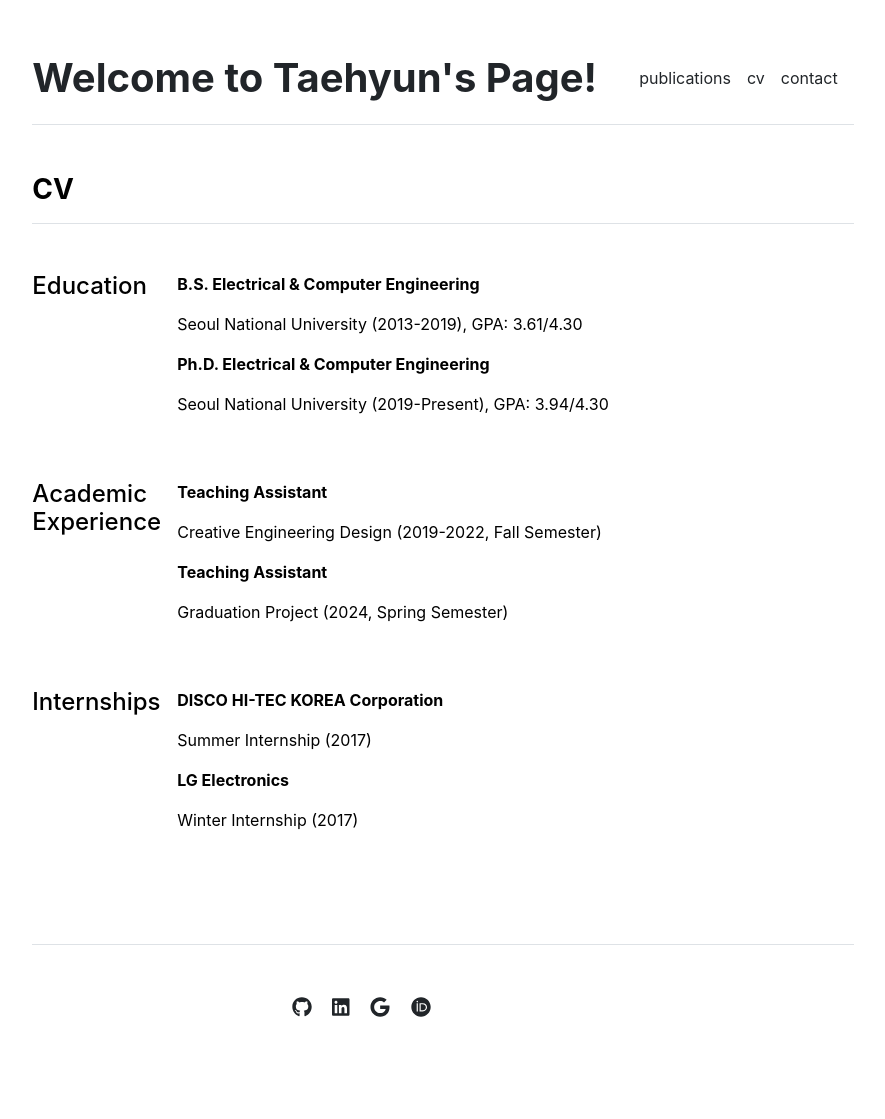
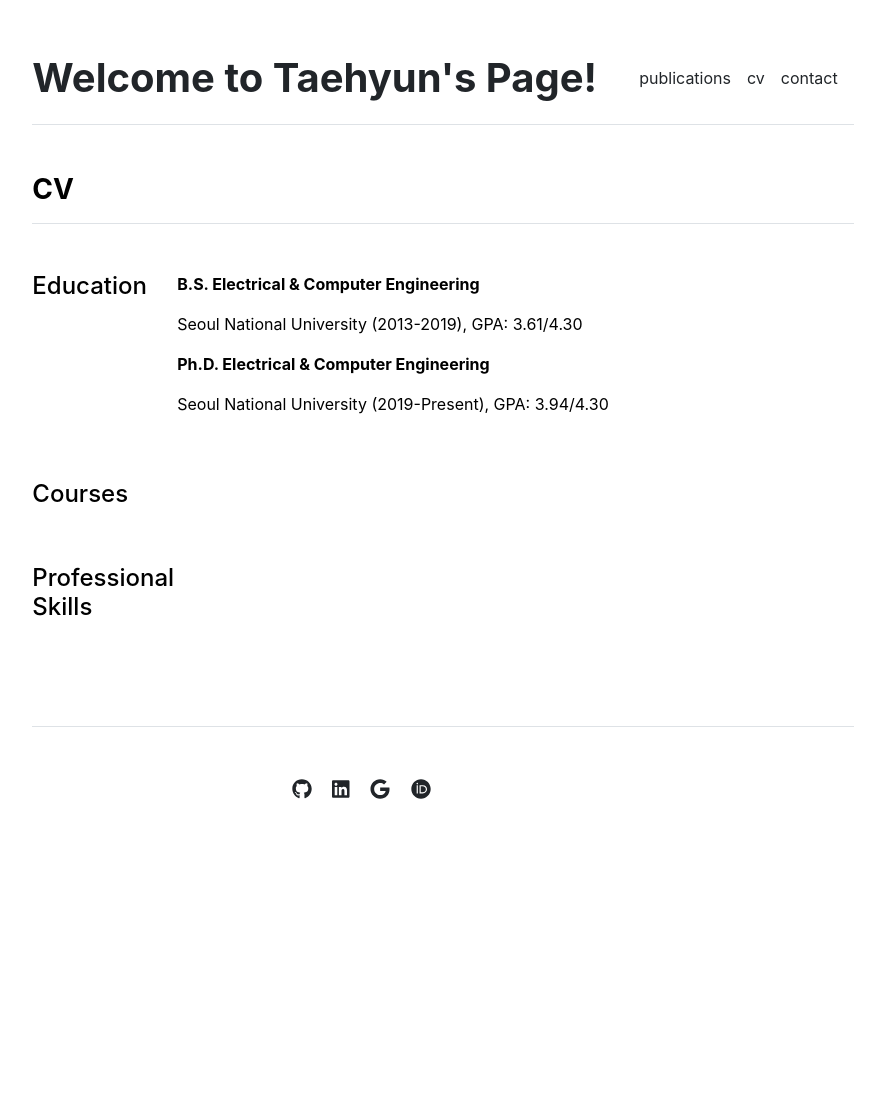
Before and after one commit to taehyunzzz/taehyunzzz.github.io, a Jekyll site: the page built from cv.md, in a window 1280 px wide. Shown: the whole page, without its empty margins (197-1082 px from the left). Built offline with Jekyll 4.4.1, drawn with Linux system fonts in a browser that asks for light colours; after the commit the page ends 901 px from its top, so only the background shows below that.

Commit message:
DEBUG: test77

```diff
--- a/_data/cv/academic-experience.yml
+++ /dev/null
@@ -1,5 +0,0 @@
-- title: 'Teaching Assistant'
-  description: 'Creative Engineering Design (2019-2022, Fall Semester)'
-
-- title: 'Teaching Assistant'
-  description: 'Graduation Project (2024, Spring Semester)'
--- a/_data/cv/internships.yml
+++ /dev/null
@@ -1,5 +0,0 @@
-- title: 'DISCO HI-TEC KOREA Corporation'
-  description: 'Summer Internship (2017)'
-
-- title: 'LG Electronics'
-  description: 'Winter Internship (2017)'
--- a/_layouts/cv.html
+++ b/_layouts/cv.html
@@ -7,6 +7,7 @@ layout: default
 <div class="row g-5 mb-5">
   <div>
     <h3 class="fw-bold border-bottom pb-3 mb-5">CV</h3>
+
     <div class="row g-5 mb-5">
       <div class="col-md-2">
         <h4>Education</h4>
@@ -18,27 +19,30 @@ layout: default
         {% endfor %}
       </div>
     </div>
+
     <div class="row g-5 mb-5">
       <div class="col-md-2">
-        <h4>Academic Experience</h4>
+        <h4>Courses</h4>
       </div>
       <div class="col-md-10">
-        {% for section in site.data.cv.academic-experience %}
+        {% for section in site.data.cv.courses %}
           <p class="fw-bold">{{ section.title }}</p>
           <p>{{ section.description }}</p>
         {% endfor %}
       </div>
     </div>
+
     <div class="row g-5 mb-5">
       <div class="col-md-2">
-        <h4>Internships</h4>
+        <h4>Professional Skills</h4>
       </div>
       <div class="col-md-10">
-        {% for section in site.data.cv.internships %}
-          <p class="fw-bold">{{ section.title }}</p>
+        {% for section in site.data.cv.skills %}
+          <p class="fw-bold text-lg-start">{{ section.title }}</p>
           <p>{{ section.description }}</p>
         {% endfor %}
       </div>
     </div>
+
   </div>
 </div>
```
